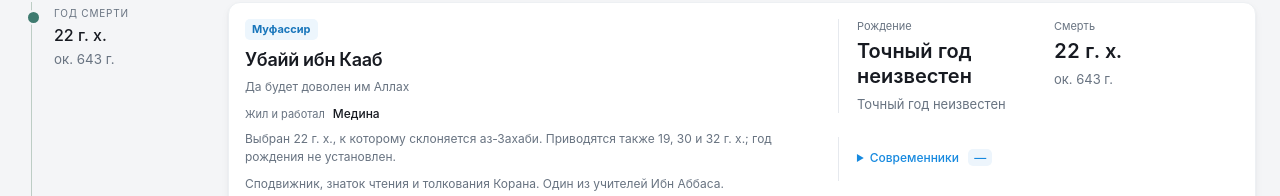
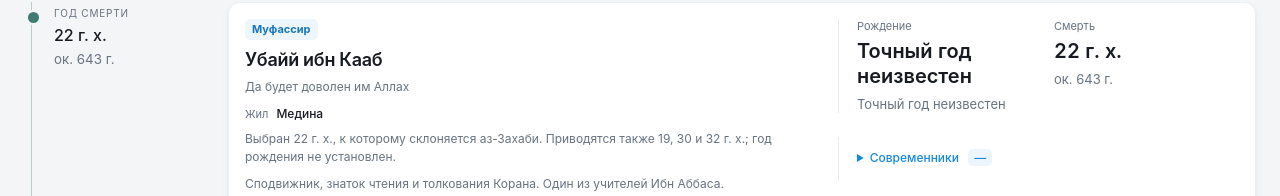
Before and after one commit to Nuruddin999/tarih, a Next.js app: page /collections/scholars in a window 1280 px wide. Shown: the part 566-762 px from the top of the page. Built offline with nearby package versions, Linux system fonts and the light colour scheme.

Commit message:
Use neutral residence label in biography

```diff
--- a/src/components/chronology/PersonCard.tsx
+++ b/src/components/chronology/PersonCard.tsx
@@ -36,7 +36,7 @@ export function PersonCard({ person, description, featured = false }: Props) {
 
         {person.cities.length > 0 && (
           <p className="person__location">
-            <span className="person__location-label">Жил и работал</span>
+            <span className="person__location-label">Жил</span>
             <span>{person.cities.join(" · ")}</span>
           </p>
         )}
```
